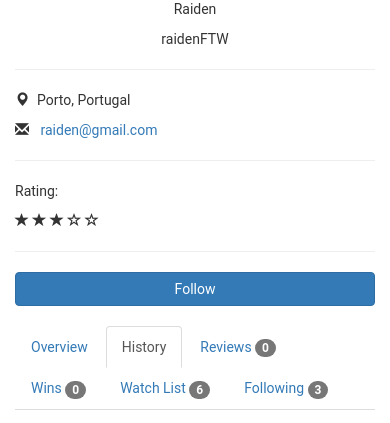
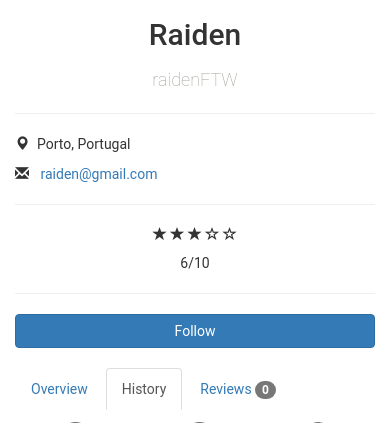
Before and after one commit to renatoabreu11/LBAW, a PHP site: page /profile.html in a window 390 px wide. Shown: the part 190-613 px from the top of the page. Run offline with PHP 8.4, Linux system fonts and the light colour scheme; some libraries are stand-ins or nearby versions.

Commit message:
Improvements to the profile, mainly the info zone.

```diff
--- a/SeekBid/app/profile.html
+++ b/SeekBid/app/profile.html
@@ -142,8 +142,8 @@
       <div class="col-sm-3">
         <div class="info-name">
           <img src="http://vignette3.wikia.nocookie.net/deadliestfiction/images/3/3c/Raiden_MGRR.jpg/revision/latest?cb=20121230200223" class="img-rounded center-block" alt="User avatar" width="156">
-          <p class="text-center">Raiden</p>
-          <p class="text-center">raidenFTW</p>
+          <p class="text-center user-real-name">Raiden</p>
+          <p class="text-center user-nick-name">raidenFTW</p>
         </div>
         <hr>
         <div class="info-zone">
@@ -151,16 +151,16 @@
           <span class="glyphicon glyphicon-envelope"></span>
           <a href="mailto:raiden@gmail.com">raiden@gmail.com</a>
         </div>
-        <div class="ratings">
+        <div class="user-rating">
           <hr>
-          <p>Rating:</p>
-          <p>
+          <div class="user-rating-stars text-center">
             <span class="glyphicon glyphicon-star"></span>
             <span class="glyphicon glyphicon-star"></span>
             <span class="glyphicon glyphicon-star"></span>
             <span class="glyphicon glyphicon-star-empty"></span>
             <span class="glyphicon glyphicon-star-empty"></span>
-          </p>
+          </div>
+          <p class="user-rating-numeric text-center">6/10</p>
         </div>
         <hr>
         <button type="button" class="btn btn-primary btn-block">Follow</button>
@@ -177,7 +177,6 @@
         </ul>
 
         <div class="tab-content">
-
           <div id="overview" class="tab-pane fade">
             <h3>Overview</h3>
             <p>Nulla id mi eget magna tincidunt placerat. In hac habitasse platea dictumst. Vestibulum ut tincidunt sapien. Morbi massa ligula, elementum at arcu ac, aliquet pharetra nisi. Nunc id tellus gravida, volutpat velit eget, auctor orci. Ut accumsan, ipsum ac scelerisque molestie, sapien purus tempus magna, et varius tortor metus nec ante. Donec ut accumsan eros, non tristique dui. Donec imperdiet nibh a orci pharetra, et fermentum lectus suscipit. Sed ultricies venenatis sagittis. In convallis lacus id lectus cursus, id congue orci gravida.</p>
@@ -251,7 +250,6 @@
                     <span class="glyphicon glyphicon-star"></span>
                     <span class="glyphicon glyphicon-star-empty"></span>
                   </p>
-
                   <p class="text-left">By <a href="#">anthony76</a> on 25/04/2015</p>
                 </div>
                 <div class="col-md-8 col-sm-8">
@@ -265,15 +263,14 @@
               <div class="row">
                 <div class="col-md-4 col-sm-4 col-xs-4">
                   <a href="#"><img class="review-image" src="http://www.nvidia.co.uk/content/EMEAI/images/geforce-refresh/mini-features/laptops-800m-graphics-cards.jpg"></a>
-                  <p class="review-rating">Rating:
+                  <div class="review-rating text-center">
                     <span class="glyphicon glyphicon-star"></span>
                     <span class="glyphicon glyphicon-star"></span>
                     <span class="glyphicon glyphicon-star"></span>
                     <span class="glyphicon glyphicon-star"></span>
                     <span class="glyphicon glyphicon-star-empty"></span>
-                  </p>
-
-                  <p class="text-left">By <a href="#">anthony76</a> on 25/04/2015</p>
+                  </div>
+                  <p class="text-center reviewer-info">By <a href="#">anthony76</a> on 25/04/2015</p>
                 </div>
                 <div class="col-md-8 col-sm-8 col-xs-8">
                   <a href="#" class="review-product-name"><p>Surface Book</p></a>
@@ -290,55 +287,73 @@
           </div>
 
           <div id="watch-list" class="tab-pane fade">
-            <div class="row">
-              <div class="col-md-2 col-sm-4">
-                <div class="thumbnail">
-                  <img class="img-rounded group list-group-image" src="https://blogs-images.forbes.com/erikkain/files/2016/11/mass-effect-box-art-1.jpg" alt="Product item" width="124">
-                  <h4>Mass Effect: Andromeda</h4>
-                  <p class="lead">$49.99</p>
-                  <button type="button" class="btn btn-primary">Bid</button>
+            <div class="col-md-4 col-sm-4">
+              <span class="thumbnail">
+                <h4>Surface Book</h4>
+                <img src="https://www.thurrott.com/wp-content/uploads/2015/10/surface-book-hero.jpg" alt="...">
+                <p class="text-center">Incredibly powerful and meticulously crafted, Surface Book with Performance Base is a revolution in laptop design.</p>
+                <p class="text-center">Current bid: $75,99</p>
+                <p class="text-center">Auction counter here</p>
+                <div class="row text-center">
+                  <button class="btn btn-info btn-sm">Watch Auction</button>
+                  <button class="btn btn-info btn-sm">Remove from Watchlist</button>
                 </div>
-              </div>
-              <div class="col-md-2 col-sm-4">
-                <div class="thumbnail">
-                  <img class="img-rounded" src="https://blogs-images.forbes.com/erikkain/files/2016/11/mass-effect-box-art-1.jpg" alt="Product item" width="124">
-                  <h4>Mass Effect: Andromeda</h4>
-                  <p class="lead">$49.99</p>
-                  <button type="button" class="btn btn-primary">Bid</button>
+                <hr class="line">
+                <div class="seller text-center">
+                  <p>Product auctioned by <a href="#">Microsoft</a></p>
                 </div>
-              </div>
-              <div class="col-md-2 col-sm-4">
-                <div class="thumbnail">
-                  <img class="img-rounded" src="https://blogs-images.forbes.com/erikkain/files/2016/11/mass-effect-box-art-1.jpg" alt="Product item" width="124">
-                  <h4>Mass Effect: Andromeda</h4>
-                  <p class="lead">$49.99</p>
-                  <button type="button" class="btn btn-primary">Bid</button>
+              </span>
+            </div>
+            <div class="col-md-4 col-sm-4">
+              <span class="thumbnail">
+                <h4>Surface Book</h4>
+                <img src="https://www.thurrott.com/wp-content/uploads/2015/10/surface-book-hero.jpg" alt="...">
+                <p class="text-center">Incredibly powerful and meticulously crafted, Surface Book with Performance Base is a revolution in laptop design.</p>
+                <p class="text-center">Current bid: $75,99</p>
+                <p class="text-center">Auction counter here</p>
+                <div class="row text-center">
+                    <button class="btn btn-info btn-sm">Watch Auction</button>
+                    <button class="btn btn-info btn-sm">Remove from Watchlist</button>
                 </div>
-              </div>
-              <div class="col-md-2 col-sm-4">
-                <div class="thumbnail">
-                  <img class="img-rounded" src="https://blogs-images.forbes.com/erikkain/files/2016/11/mass-effect-box-art-1.jpg" alt="Product item" width="124">
-                  <h4>Mass Effect: Andromeda</h4>
-                  <p class="lead">$49.99</p>
-                  <button type="button" class="btn btn-primary">Bid</button>
+                <hr class="line">
+                <div class="seller text-center">
+                  <p>Product auctioned by <a href="#">Microsoft</a></p>
                 </div>
-              </div>
-              <div class="col-md-2 col-sm-4">
-                <div class="thumbnail">
-                  <img class="img-rounded" src="https://blogs-images.forbes.com/erikkain/files/2016/11/mass-effect-box-art-1.jpg" alt="Product item" width="124">
-                  <h4>Mass Effect: Andromeda</h4>
-                  <p class="lead">$49.99</p>
-                  <button type="button" class="btn btn-primary">Bid</button>
+              </span>
+            </div>
+            <div class="col-md-4 col-sm-4">
+              <span class="thumbnail">
+                <h4>Surface Book</h4>
+                <img src="https://www.thurrott.com/wp-content/uploads/2015/10/surface-book-hero.jpg" alt="...">
+                <p class="text-center">Incredibly powerful and meticulously crafted, Surface Book with Performance Base is a revolution in laptop design.</p>
+                <p class="text-center">Current bid: $75,99</p>
+                <p class="text-center">Auction counter here</p>
+                <div class="row text-center">
+                    <button class="btn btn-info btn-sm">Watch Auction</button>
+                    <button class="btn btn-info btn-sm">Remove from Watchlist</button>
                 </div>
-              </div>
-              <div class="col-md-2 col-sm-4">
-                <div class="thumbnail">
-                  <img class="img-rounded" src="https://blogs-images.forbes.com/erikkain/files/2016/11/mass-effect-box-art-1.jpg" alt="Product item" width="124">
-                  <h4>Mass Effect: Andromeda</h4>
-                  <p class="lead">$49.99</p>
-                  <button type="button" class="btn btn-primary">Bid</button>
+                <hr class="line">
+                <div class="seller text-center">
+                  <p>Product auctioned by <a href="#">Microsoft</a></p>
                 </div>
-              </div>
+              </span>
+            </div>
+            <div class="col-md-4 col-sm-4">
+              <span class="thumbnail">
+                <h4>Surface Book</h4>
+                <img src="https://www.thurrott.com/wp-content/uploads/2015/10/surface-book-hero.jpg" alt="...">
+                <p class="text-center">Incredibly powerful and meticulously crafted, Surface Book with Performance Base is a revolution in laptop design.</p>
+                <p class="text-center">Current bid: $75,99</p>
+                <p class="text-center">Auction counter here</p>
+                <div class="row text-center">
+                    <button class="btn btn-info btn-sm">Watch Auction</button>
+                    <button class="btn btn-info btn-sm">Remove from Watchlist</button>
+                </div>
+                <hr class="line">
+                <div class="seller text-center">
+                  <p>Product auctioned by <a href="#">Microsoft</a></p>
+                </div>
+              </span>
             </div>
           </div>
 
--- a/SeekBid/app/styles/main.css
+++ b/SeekBid/app/styles/main.css
@@ -227,12 +227,28 @@ html, body {
   padding-bottom: 20px;
 }
 
+.info-name .user-real-name {
+  padding-top: 15px;
+  font-size: 30px;
+  font-weight: 500;
+}
+
+.info-name .user-nick-name {
+  font-size: 18px;
+  font-weight: 200;
+  color: #9e9e96;
+}
+
 .info-name p:first-child {
   font-weight: bold;
 }
 
 .info-zone span {
   padding-right: 8px;
+}
+
+.user-rating .user-rating-numeric {
+  padding-top: 8px;
 }
 
 #history {
@@ -249,8 +265,11 @@ html, body {
 
 #reviews .row .review-rating {
   padding-top: 15px;
-  color: #0f0f0a;
   vertical-align: middle;
+}
+
+#reviews .reviewer-info {
+  padding-top: 7px;
 }
 
 #reviews .review-product-name p{
@@ -262,6 +281,10 @@ html, body {
 #reviews .review-comment {
   color: #1f1f14;
   padding-right: 10px;
+}
+
+#watch-list {
+  padding-top: 20px;
 }
 
 #following {
```
